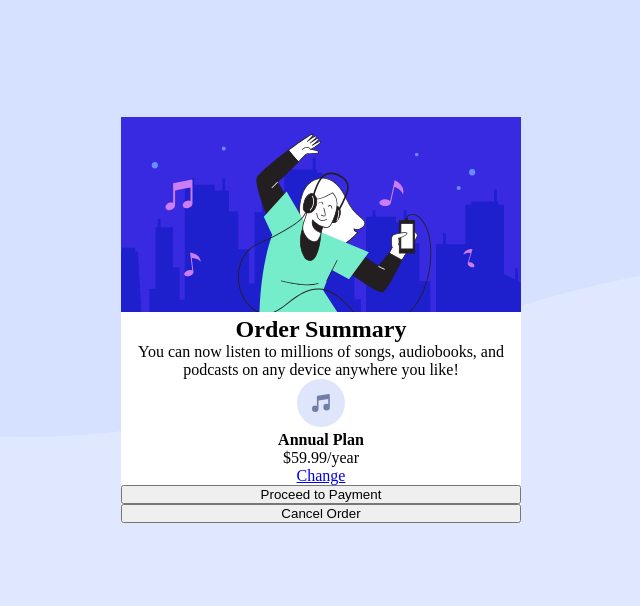
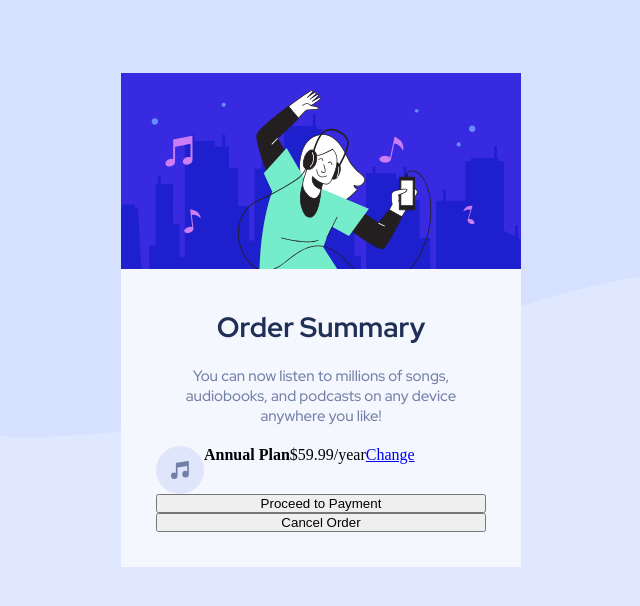
Before and after one commit to thenerdic/order-summary-card, a plain HTML site: page index.html in a window 1280 px wide. Shown: the whole page, without its empty margins (319-959 px from the left). Drawn offline with Linux system fonts and the light colour scheme.

Commit message:
added variables and styled content box

```diff
--- a/styles.css
+++ b/styles.css
@@ -1,4 +1,15 @@
 @import url('https://fonts.googleapis.com/css2?family=Red+Hat+Display:wght@500;700;900&display=swap');
+
+:root {
+  /* primary colors */
+  --pale-blue: hsl(225, 100%, 94%);
+  --bright-blue: hsl(245, 75%, 52%);
+
+  /* neutral colors */
+  --very-pale-blue: hsl(225, 100%, 98%);
+  --desaturated-blue: hsl(225, 23%, 55%);
+  --dark-blue: hsl(223, 47%, 23%);
+}
 
 * {
   box-sizing: border-box;
@@ -9,7 +20,7 @@
 body {
   background-image: url(images/pattern-background-desktop.svg);
   background-repeat: repeat-x;
-  background-color: hsl(225, 100%, 94%);
+  background-color: var(--pale-blue);
 }
 
 .card-container {
@@ -24,7 +35,7 @@ body {
   flex-direction: column;
   width: 400px;
   text-align: center;
-  background-color: #fff;
+  background-color: var(--very-pale-blue);
 }
 
 .hero img {
@@ -35,4 +46,24 @@ body {
 .content {
   display: flex;
   flex-direction: column;
+  padding: 35px;
 }
+
+.content h2 {
+  font-family: 'Red Hat Display';
+  font-weight: 700;
+  font-size: 28px;
+  margin-bottom: 20px;
+  color: var(--dark-blue);
+}
+
+.content .text {
+  color: var(--desaturated-blue);
+  font-family: 'Red Hat Display';
+  font-size: 15px;
+  margin-bottom: 20px;
+}
+
+.annual-plan {
+  display: flex;
+}
```
